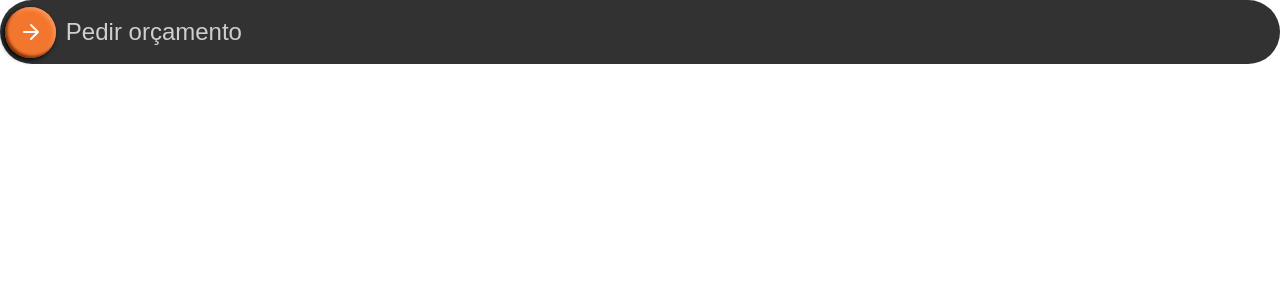
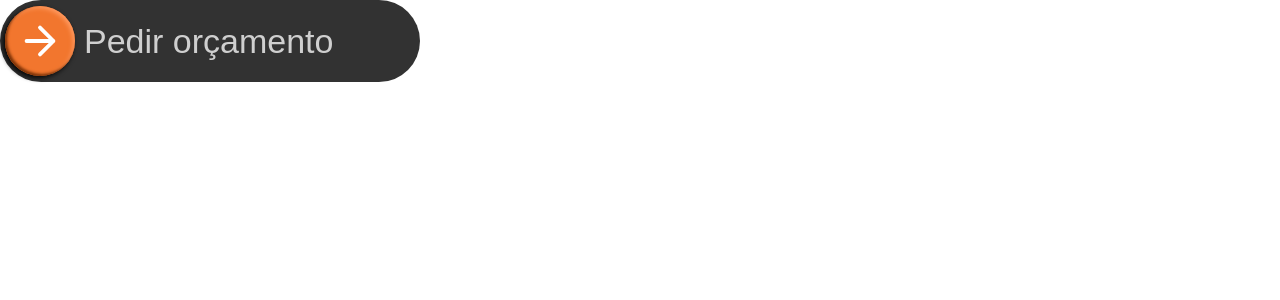
Before and after one commit to Douglas2803/Zerium, a Next.js app: page /components/Section/Hero/Button in a window 1280 px wide. Shown: the top 300 px of the page. Built offline with nearby package versions, Linux system fonts and the light colour scheme.

Commit message:
style: Adiciona estilo ao botão

```diff
--- a/src/app/components/Section/Hero/Button/page.tsx
+++ b/src/app/components/Section/Hero/Button/page.tsx
@@ -20,32 +20,36 @@ const Button = () => {
       className={`
       button
       flex items-center gap-[8.78px] relative
-      w-full h-[64px] rounded-[32px] text-2xl text-grey_3 bg-grey_4
+      w-[312px] h-[64px] rounded-[80px] text-2xl text-grey_3 bg-grey_4
+      sm:w-[320px]  sm:h-[65px] sm-item
+      xl:h-[82px] xl:w-[420px]
       transition-colors duration-[600ms] ease-in-out
       ${isHover ? "bg-yellow" : ""}
      `}
     >
-      <a href="https://wa.me/5554981229448"></a>
-
       <div
         className={`
         flex justify-center items-center absolute
-        bg-yellow rounded-full w-[51px] h-[51px] px-3
+        rounded-full w-[51px] h-[51px] px-3
         transition-colors duration-[600ms] ease-in-out left-[5.12px]
+        sm:w-[55px] sm:h-[55px] sm:left-[5.5px]
+        xl:w-[70px] xl:h-[70px]
         circle
-        ${isHover ? "bg-black_1" : "reverse box_shadow"}
+        ${isHover ? "bg-black" : "reverse box_shadow bg-yellow"}
         `}
       >
         <img
           src="/assets/icons/arrow.svg"
           alt="Arrow Icon"
-          className="w-30 h-30 rotate-90"
+          className="w-full rotate-90"
         />
       </div>
       <p
         className={`
           pl-[65.85px] absolute
           transition-colors duration-[600ms] ease-in-out
+          sm:ml-1
+          xl:text-[34px] xl:pl-[80px]
           ${isHover ? "text-black_1" : ""}
           `}
       >
```
